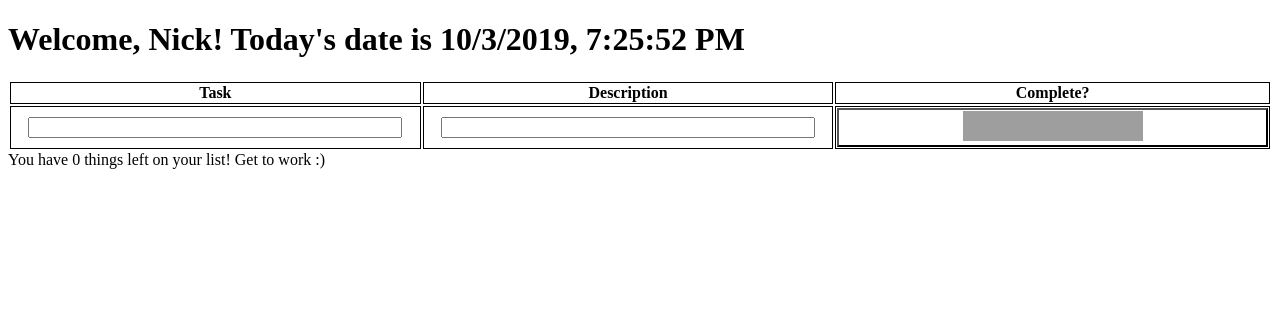
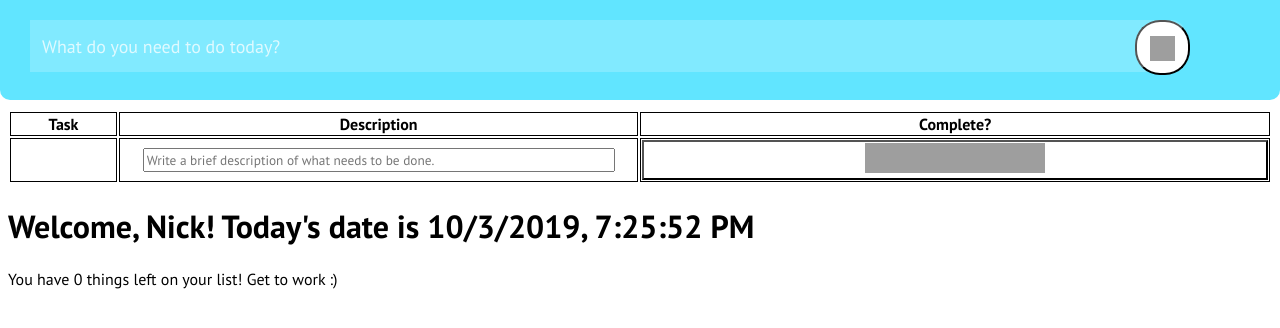
Before and after one commit to nickf777/personal-to-do-list, a plain HTML site: page index.html in a window 1280 px wide. Drawn offline with Linux system fonts and the light colour scheme; grey boxes are pictures that could not be loaded.

Commit message:
Addition of header input

```diff
--- a/index.html
+++ b/index.html
@@ -3,13 +3,21 @@
 
 <head>
   <title>Nick's To-Do List</title>
+  <!-- PT Sans Font Embed -->
+  <link href="https://fonts.googleapis.com/css?family=PT+Sans:400,400i,700&display=swap" rel="stylesheet">
+
+  <!-- Stylesheets -->
+
   <link href = "style.css" type = "text/css" rel = "stylesheet"/>
 </head>
 
 <body>
 
   <header>
-      <h1>Welcome, Nick! Today's date is <span id = "datetime"></span></h1>
+      <input type = "text" placeholder = "What do you need to do today?">
+      <button>
+        <img src = "https://icon-library.net/images/task-list-icon/task-list-icon-11.jpg">
+      </button>
   </header>
 
   <div id ="table">
@@ -24,11 +32,10 @@
 
         <tr class = "new_input">
             <td id = "task">
-                <form><input type = "text"><input type = "submit" style = "display: none"></form>
 
             </td>
             <td class = "description">
-                <form><input type = "text"><input type = "submit" style = "display: none"></form>
+                <form><input type = "text" placeholder="Write a brief description of what needs to be done."><input type = "submit" style = "display: none"></form>
             </td>
             <td class = "button">
                 <button id = "checkmark" class = "complete" type = "button" name = "complete"><img class = "check" src = "https://image.flaticon.com/icons/svg/1009/1009256.svg"></button>
@@ -41,6 +48,7 @@
   </div>
 
 <footer>
+    <h1 class = "greeting">Welcome, Nick! Today's date is <span id = "datetime"></span></h1>
     <span id = "remaining"></span>
 </footer>
 
--- a/script.js
+++ b/script.js
@@ -4,11 +4,10 @@ document.getElementById("datetime").innerHTML = dt.toLocaleString();
 let remaining = 0;
 document.getElementById("remaining").innerHTML = `You have ${remaining} things left on your list! Get to work :)`
 
-let button = document.getElementById("checkmark")
+let button = document.getElementById("checkmark");
 
-let colorChange = function() {
-    button.style.backgroundColor = "#4bb93f"
-}
+const colorChange = function() {
+    button.style.backgroundColor = "#2FD81B";
+};
+
 button.addEventListener("click", colorChange);
-
-let task = document.getElementById("task")
--- a/style.css
+++ b/style.css
@@ -1,9 +1,79 @@
+/*Header Styling*/
+
+* {
+    font-family: 'PT Sans', sans-serif
+}
+
+
+header {
+    width: 100%;
+    height: 80px;
+    position: fixed;
+    top: 0;
+    left: 0;
+    background-color: #61e5ff;
+    color: white;
+    z-index: 5;
+    border-bottom-left-radius: 10px;
+    border-bottom-right-radius: 10px;
+    padding-top: 20px;
+}
+
+
+
+header input {
+    width: 90%;
+    height: 50px;
+    margin-left: 30px;
+    text-indent: 10px;
+    font-size: 18px;
+    font-weight: 400px;
+    float: left;
+    color: #fff;
+    background: rgba(255, 255, 255, 0.2);
+    border: 0px;
+    box-shadow: none;
+    outline: none;
+    border-top-right-radius: 15px;
+    border-bottom-right-radius: 15px;
+}
+
+header ::placeholder {
+    color: #fff;
+    opacity: 0.75;
+}
+
+header button {
+    width: 55px;
+    height: 55px;
+    position: absolute;
+    top: 20px;
+    right: 90px;
+    z-index: 2;
+    border-radius: 25px;
+    background: #fff;
+
+}
+
+header button img {
+    width: 25px;
+    height: 25px;
+    padding-top: 5px;
+
+}
+
+
 
 /*Table Styling*/
+
+#table {
+    margin-top: 110px;
+}
 
 table {
     width: 100%;
     margin: 0 auto;
+
 }
 
 #table th, td {
@@ -16,8 +86,13 @@ input {
 
 }
 
+input ::placeholder {
+    color: black;
+    opacity: 0.75;
+}
 
-/*Button Styling*/
+
+
 
 .complete {
     width: 100%;
```
